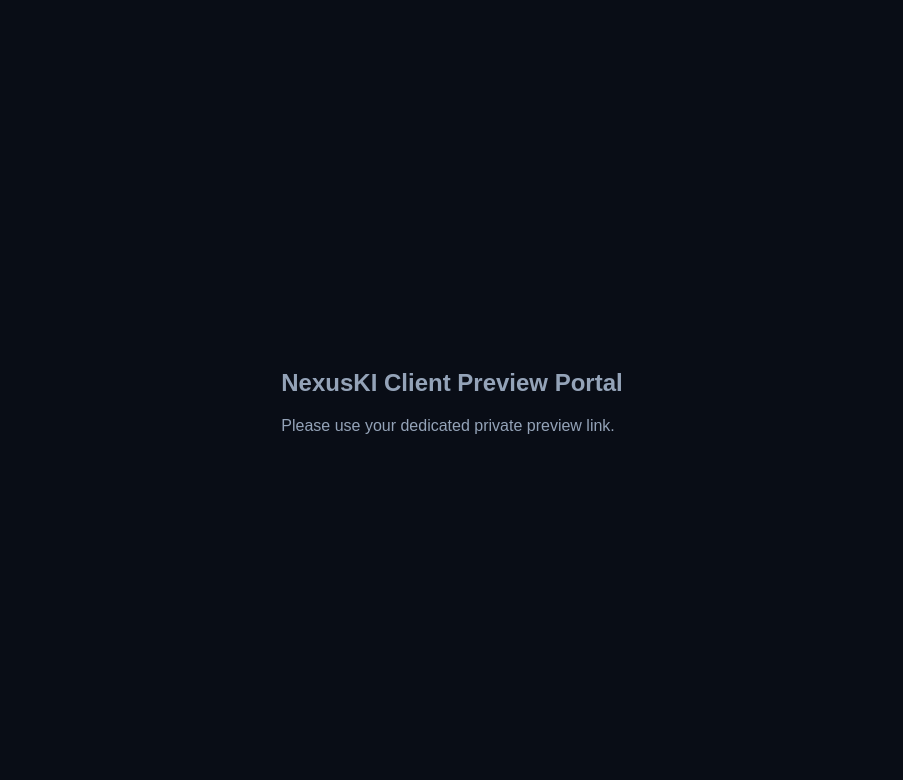
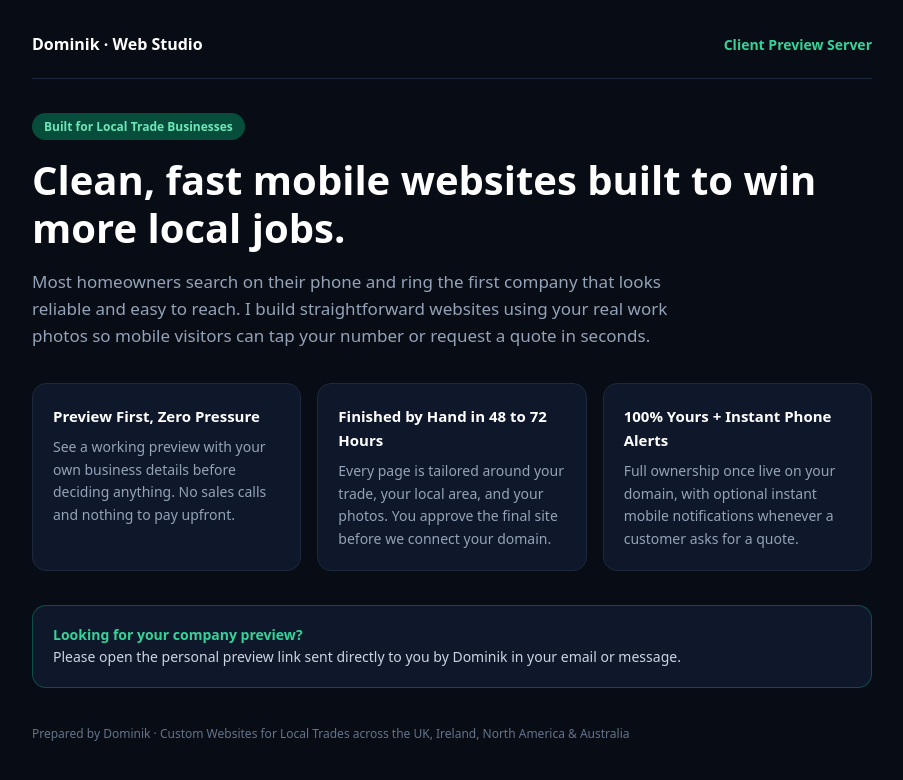
Before and after one commit to Domink-160/nexuski-live-previews, a plain HTML site: page index.html in a window 1280 px wide. Shown: the whole page, without its empty margins (188-1091 px from the left). Drawn offline with Linux system fonts and the light colour scheme.

Commit message:
Update root studio page

```diff
--- a/index.html
+++ b/index.html
@@ -1 +1,29 @@
-<!DOCTYPE html><html><head><meta charset='utf-8'><title>Client Preview Server</title></head><body style='background:#090d16;color:#94a3b8;font-family:sans-serif;display:flex;align-items:center;justify-content:center;height:100vh;margin:0'><div><h2>NexusKI Client Preview Portal</h2><p>Please use your dedicated private preview link.</p></div></body></html>
+<!DOCTYPE html><html lang="en"><head><meta charset="utf-8">
+<meta name="viewport" content="width=device-width,initial-scale=1">
+<title>Dominik | Custom Websites for Local Trade Businesses</title>
+<style>
+*{box-sizing:border-box}body{margin:0;background:#080c15;color:#e2e8f0;font-family:system-ui,-apple-system,sans-serif;line-height:1.6}
+.w{max-width:880px;margin:0 auto;padding:32px 20px 68px}
+.nav{display:flex;justify-content:space-between;align-items:center;padding-bottom:20px;border-bottom:1px solid #1e293b;font-size:14px;flex-wrap:wrap;gap:8px}
+</style>
+<style>
+.pill{display:inline-block;background:#064e3b;color:#6ee7b7;font-weight:700;font-size:12px;padding:4px 12px;border-radius:99px;margin-top:34px}
+h1{font-size:clamp(26px,4.2vw,40px);line-height:1.2;margin:16px 0;color:#fff}
+.lead{font-size:17px;color:#94a3b8;max-width:680px;margin:0}
+.grid{display:grid;gap:16px;grid-template-columns:repeat(auto-fit,minmax(240px,1fr));margin:34px 0}
+.card{background:#0f172a;border:1px solid #1e293b;border-radius:14px;padding:20px}
+.card h3{margin:0 0 8px;color:#fff;font-size:15px}.card p{margin:0;font-size:14px;color:#94a3b8}
+.note{background:#0f172a;border:1px solid #10b98155;border-radius:14px;padding:18px 20px;font-size:14px;color:#cbd5e1}
+</style></head><body><div class="w">
+<div class="nav"><b style="color:#fff;font-size:16px">Dominik · Web Studio</b><span style="color:#34d399;font-weight:600">Client Preview Server</span></div>
+<span class="pill">Built for Local Trade Businesses</span>
+<h1>Clean, fast mobile websites built to win more local jobs.</h1>
+<p class="lead">Most homeowners search on their phone and ring the first company that looks reliable and easy to reach. I build straightforward websites using your real work photos so mobile visitors can tap your number or request a quote in seconds.</p>
+<div class="grid">
+<div class="card"><h3>Preview First, Zero Pressure</h3><p>See a working preview with your own business details before deciding anything. No sales calls and nothing to pay upfront.</p></div>
+<div class="card"><h3>Finished by Hand in 48 to 72 Hours</h3><p>Every page is tailored around your trade, your local area, and your photos. You approve the final site before we connect your domain.</p></div>
+<div class="card"><h3>100% Yours + Instant Phone Alerts</h3><p>Full ownership once live on your domain, with optional instant mobile notifications whenever a customer asks for a quote.</p></div>
+</div>
+<div class="note"><b style="color:#34d399">Looking for your company preview?</b><br>Please open the personal preview link sent directly to you by Dominik in your email or message.</div>
+<div style="margin-top:36px;font-size:12px;color:#64748b">Prepared by Dominik · Custom Websites for Local Trades across the UK, Ireland, North America &amp; Australia</div>
+</div></body></html>
```
